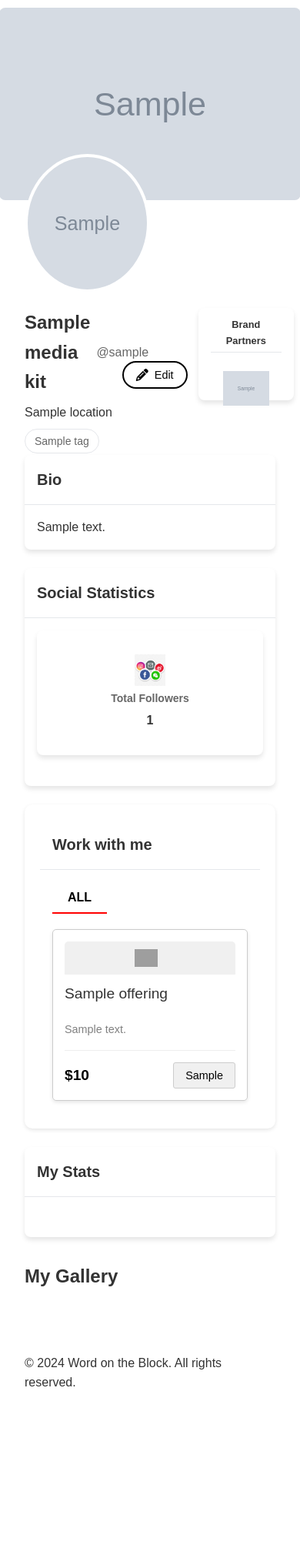
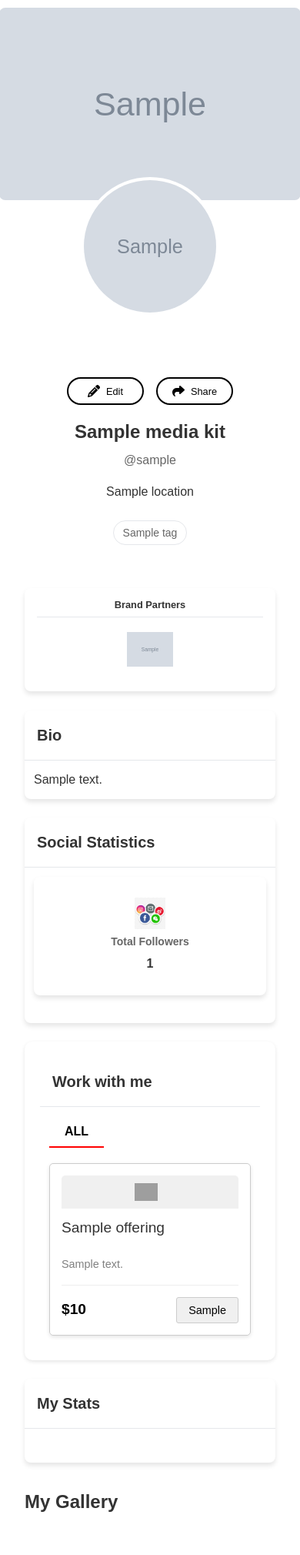
Before and after one commit to srgirsky/mediakit, a Django app: template mediakit/templates/mediakit/media_kit_detail2.html in a window 390 px wide. Shown: the part 153-2173 px from the top of the page at 77% size. Before the commit the page ends 1954 px from the top, so only its background shows below. Run offline with Django 4.2, Linux system fonts and the light colour scheme; the template is opened without the code that fills it: most values are stand-ins (such as "Sample title", 1, 10 or a date in 2020); grey boxes marked "Sample" are stand-in pictures; grey boxes are pictures that could not be loaded.

Commit message:
mobile media kit done

```diff
--- a/mediakit/models.py
+++ b/mediakit/models.py
@@ -13,6 +13,7 @@ class MediaKit(models.Model):
     profile_photo = models.ImageField(upload_to='profiles/', blank=True, null=True)
     banner_image = models.ImageField(upload_to='backgrounds/', blank=True, null=True)
     tags = models.ManyToManyField('Tag', blank=True)
+    url_slug = models.CharField(max_length=100, blank=True, null=True)
 
     def __str__(self):
         return self.name
--- a/mediakit/static/css/media_kit_detail3.css
+++ b/mediakit/static/css/media_kit_detail3.css
@@ -89,17 +89,16 @@ header nav h1 {
     position: relative;
     display: flex;
     flex-direction: column;
-    margin-top: -60px; /* Pull up to overlap the banner */
-
+    margin-top: -60px;
 }
 
 .profile-header-group {
     display: grid;
-    grid-template-columns: 1fr; /* Two equal columns */
-    align-items: center;            /* Vertically center items */
-    justify-items: center;          /* Horizontally center items within their grid cells */
+    grid-template-columns: 1fr;
+    align-items: center;
+    justify-items: center;
     width: 100%;
-    height: 200px                    /* Ensure full width */
+    height: 200px;
 }
 
 /* Ensure the containers fill the column width */
@@ -325,31 +324,59 @@ header nav h1 {
   max-height: 150px;
 }
 
+/* Action Buttons Container */
 .action-buttons-container {
     display: flex;
     flex-direction: row;
-    justify-content: flex-end;  /* Align buttons to the right */
+    justify-content: flex-end;
     align-items: center;
     gap: 1rem;
-    width: 100%;                /* Take full width of the column */
-    margin-top: 10%;            /* Keep or adjust the top margin as needed */
+    width: 100%;
+    margin-top: 10%;
 }
 
-/* Edit and Share Buttons */
 /* Edit and Share Buttons */
 .edit-button,
 .share-button {
     display: inline-flex;
     align-items: center;
-    gap: 0.5rem;             /* Space between icon and text */
+    justify-content: center;
+    gap: 0.5rem;
     padding: 0.5rem 1rem;
     font-size: 0.9rem;
-    border: 2px solid black; /* Black outline */
-    border-radius: 999px;    /* Rounded corners */
-    background-color: white; /* White background */
-    color: black;            /* Black text */
+    border: 2px solid black;
+    border-radius: 999px;
+    background-color: white;
+    color: black;
     cursor: pointer;
     transition: background-color 0.3s ease, color 0.3s ease;
+    white-space: nowrap;
+    min-width: 100px;
+    text-decoration: none;
+}
+
+/* Mobile Responsive Adjustments */
+@media screen and (max-width: 768px) {
+    .action-buttons-container {
+        position: static;
+        flex-direction: row;
+        justify-content: center;
+        gap: 1rem;
+        margin: 1rem auto;
+        padding: 0 1rem;
+        width: auto;
+        max-width: 100%;
+    }
+
+    .edit-button,
+    .share-button {
+        flex: 0 1 auto;
+        min-width: 100px;
+        font-size: 0.8rem;
+        padding: 0.5rem 0.75rem;
+        display: inline-flex !important;
+        visibility: visible !important;
+    }
 }
 
 /* Hover Effects */
@@ -708,6 +735,78 @@ header nav h1 {
   .social-stats .total-followers-card .stat-icon img {
       width: 40px;
   }
+
+  /* Adjust profile layout */
+  .profile-layout {
+    margin-top: -30px;
+  }
+
+  /* Profile header group adjustments */
+  .profile-header-group {
+    height: auto;
+  }
+
+  .grid-two-columns {
+    grid-template-columns: 1fr;
+    gap: 1rem;
+  }
+
+  /* Profile picture container */
+  .profile-picture-container {
+    order: 1;
+    justify-content: center;
+    margin-bottom: 1rem;
+  }
+
+  .profile-picture {
+    margin-right: 0;  /* Remove the right margin on mobile */
+  }
+
+  /* Action buttons */
+  .action-buttons-container {
+    order: 2;
+    justify-content: center;
+    margin-top: 0;
+    margin-bottom: 1.5rem;
+  }
+
+  /* Profile info section */
+  .profile-info-section {
+    flex-direction: column;
+  }
+
+  .profile-info {
+    order: 3;
+    text-align: center;
+    margin-right: 0;
+    align-items: center;
+  }
+
+  /* Name and username */
+  .profile-info .name-username {
+    flex-direction: column;
+    align-items: center;
+    gap: 0.25rem;
+  }
+
+  /* Location */
+  .profile-info .location {
+    margin: 0.5rem 0;
+  }
+
+  /* Tags */
+  .profile-info .tags {
+    justify-content: center;
+    margin: 0.5rem 0;
+  }
+
+  /* Brand partners */
+  .brand-partners {
+    order: 4;
+    max-height: none;
+    margin-top: 1.5rem;
+    width: 100%;
+  }
 }
 
 @media screen and (max-width: 480px) {
@@ -884,3 +983,72 @@ document.addEventListener('DOMContentLoaded', function() {
 .audience-stats-grid .card.has-data {
     display: block; /* Show only when has-data class is present */
 }
+
+/* Profile Info Section - Mobile Adjustments */
+@media screen and (max-width: 768px) {
+    /* Adjust profile layout */
+    .profile-layout {
+        margin-top: -30px;
+        display: flex;
+        flex-direction: column;
+    }
+
+    /* Reorder elements using flex order */
+    .profile-picture-container {
+        order: 1;
+        justify-content: center;
+    }
+
+    .profile-info {
+        order: 2;
+        text-align: center;
+        margin-right: 0;
+    }
+
+    .action-buttons-container {
+        order: 3;
+        width: 100%;
+        margin: 1rem 0;
+        justify-content: center;
+        position: static; /* Remove any absolute positioning */
+    }
+
+    .brand-partners {
+        order: 4;
+        max-height: none;
+        margin-top: 1rem;
+    }
+
+    /* Other existing mobile styles... */
+}
+
+/* Chart Container Styles */
+.card-content canvas {
+    width: 100% !important;
+    height: auto !important;
+    max-height: 200px; /* Adjust this value as needed */
+}
+
+/* Adjust card content padding for mobile */
+@media screen and (max-width: 768px) {
+    .card-content {
+        padding: 0.75rem;
+    }
+
+    /* Specific adjustments for chart containers */
+    .audience-stats-grid .card-content {
+        padding: 0.5rem;
+        overflow: hidden; /* Prevent content from spilling out */
+    }
+
+    /* Adjust chart title size on mobile */
+    .chart-title {
+        font-size: 0.9rem;
+        margin-bottom: 0.5rem;
+    }
+
+    /* Ensure charts stay contained */
+    .audience-stats-grid canvas {
+        max-height: 150px; /* Smaller height on mobile */
+    }
+}
```
Also changed, not shown: mediakit/migrations/0013_mediakit_url_slug.py (added), mediakit/static/css/oldmedia_kit_detail2.css (renamed from mediakit/static/css/media_kit_detail2.css), mediakit/templates/mediakit/OLDHero Section.html (renamed from mediakit/templates/mediakit/Hero Section.html), mediakit/templates/mediakit/OLDhome.html (renamed from mediakit/templates/mediakit/home.html), mediakit/templates/mediakit/OLDmedia_kit_detail.html (renamed from mediakit/templates/mediakit/media_kit_detail.html), mediakit/templates/mediakit/OLDmediakit_draft.html (renamed from mediakit/templates/mediakit/mediakit_draft.html).
